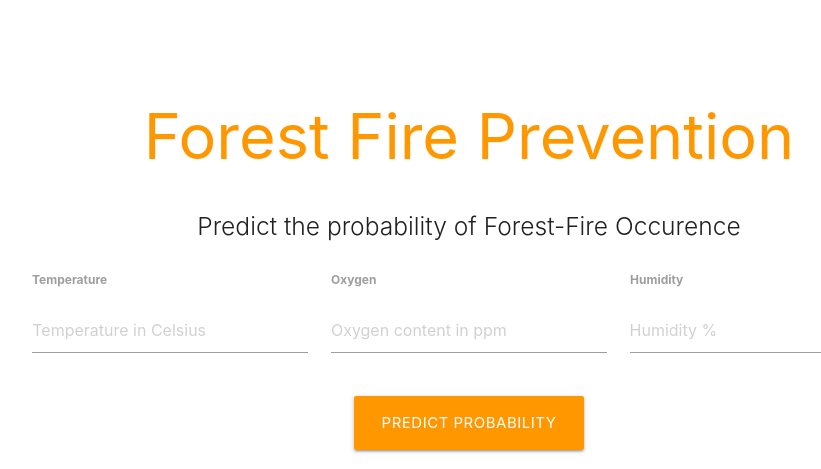
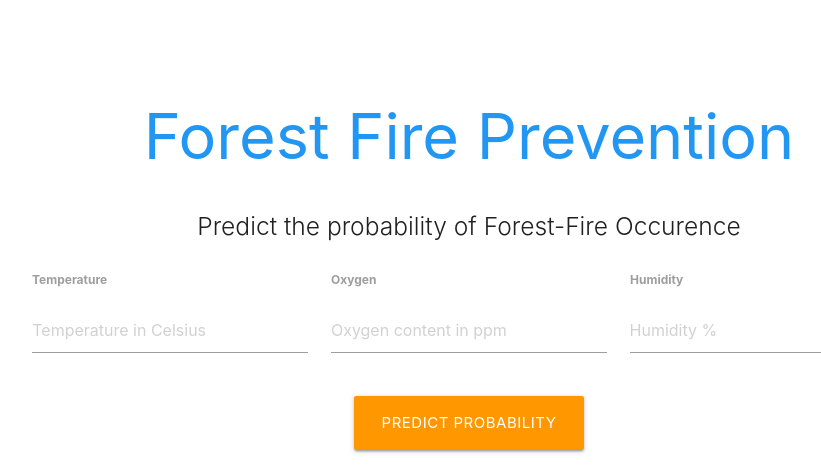
Before and after one commit to revanth892/forest_fire_prevention, a Flask app: page / in a window 1280 px wide. Shown: the top 469 px of the page, without its empty margins (171-992 px from the left). Run offline with Flask 3, Linux system fonts and the light colour scheme; parts of the project's set-up code (start-up, migrations or seed data) failed here and were passed over; some libraries are stand-ins or nearby versions.

Commit message:
minor changes

```diff
--- a/templates/forest_fire.html
+++ b/templates/forest_fire.html
@@ -18,7 +18,7 @@
   <div class="section no-pad-bot" id="index-banner">
     <div class="container">
       <br><br>
-      <h1 class="header center orange-text">Forest Fire Prevention</h1>
+      <h1 class="header center blue-text">Forest Fire Prevention</h1>
       <div class="row center">
         <h5 class="header col s12 light">Predict the probability of Forest-Fire Occurence
         <br>
```
